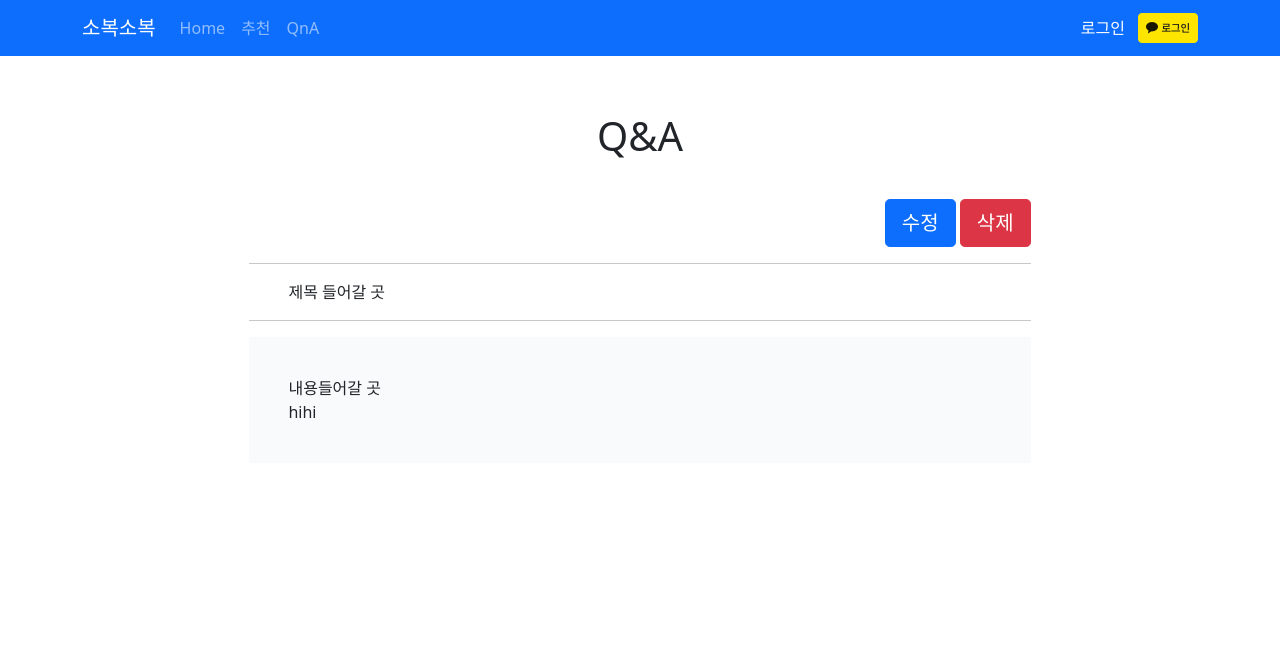
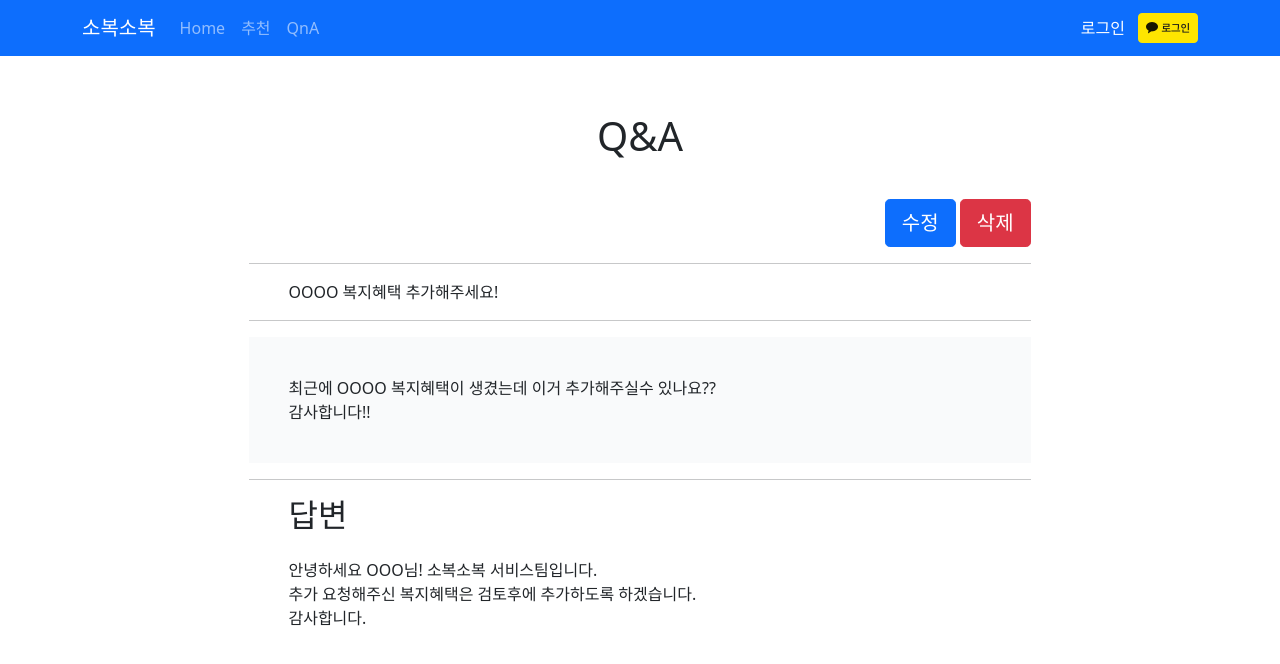
Before and after one commit to seongbiny/soboksobok, a React (Create React App) app in the folder frontend/: page /QnaDetail in a window 1280 px wide. Shown: the top 664 px of the page. Built offline with nearby package versions, Linux system fonts and the light colour scheme.

Commit message:
[S06P22C205-102] Feat: create 댓글 UI

```diff
--- a/frontend/src/pages/QnaDetail.jsx
+++ b/frontend/src/pages/QnaDetail.jsx
@@ -7,6 +7,7 @@ let 글작성틀 = styled.div`
     margin-left: auto;
     margin-right: auto;
     padding-top: 5%;
+
 `
 let 게시판이름 = styled.h1`
     text-align: center;
@@ -14,6 +15,8 @@ let 게시판이름 = styled.h1`
 `
 let 제목 = styled.div`
     padding-left: 5%;
+    padding-right: 5%;
+
 `
 let 내용 = styled.div`
     background-color: #f9fafb;
@@ -21,9 +24,20 @@ let 내용 = styled.div`
     padding-bottom: 5%;
     padding-top: 5%;
     padding-left: 5%;
+    padding-right: 5%;
 `
 let 버튼들 = styled.div`
     text-align: right;
+`
+let 답변 = styled.h2`
+    padding-left: 5%;
+    padding-bottom: 2%;
+`
+let 답변내용 = styled.div`
+    padding-left: 5%;
+    padding-right: 5%;
+
+
 `
 function QnaDetail() {
 
@@ -45,14 +59,23 @@ function QnaDetail() {
                 <hr></hr>
 
                 <제목>
-                        제목 들어갈 곳
+                    OOOO 복지혜택 추가해주세요!
                 </제목>
                 <hr></hr>
 
                 <내용>
-                    내용들어갈 곳 <br></br>
-                    hihi
+                    최근에 OOOO 복지혜택이 생겼는데 이거 추가해주실수 있나요?? <br></br>
+                    감사합니다!!
                 </내용>
+                <hr></hr>
+                <답변>
+                    답변
+                </답변>
+                <답변내용>
+                    안녕하세요 OOO님! 소복소복 서비스팀입니다. <br></br>
+                    추가 요청해주신 복지혜택은 검토후에 추가하도록 하겠습니다. <br></br>
+                    감사합니다.
+                </답변내용>
             </글작성틀>
             {/* <button className="post-view-go-list-btn" onClick={() => history.goBack()}>목록</button> */}
 
```
